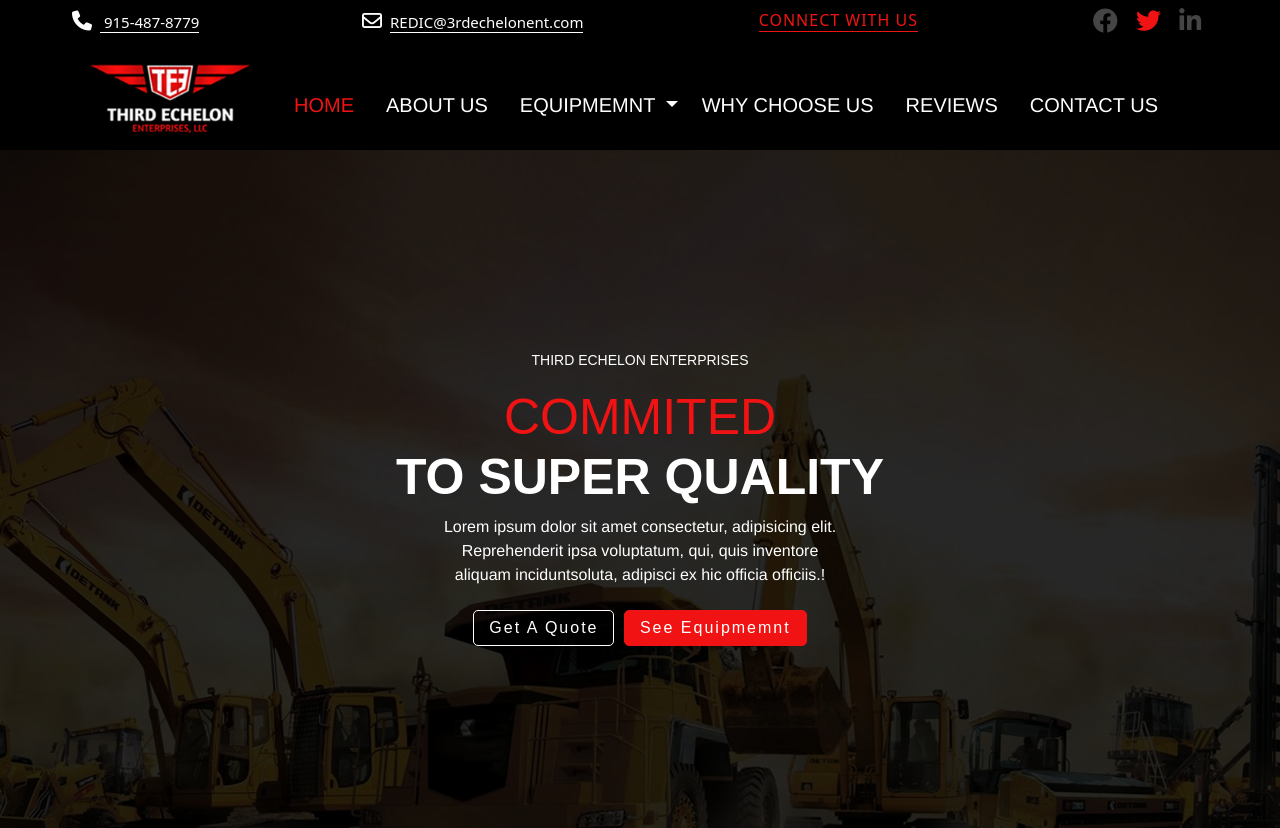
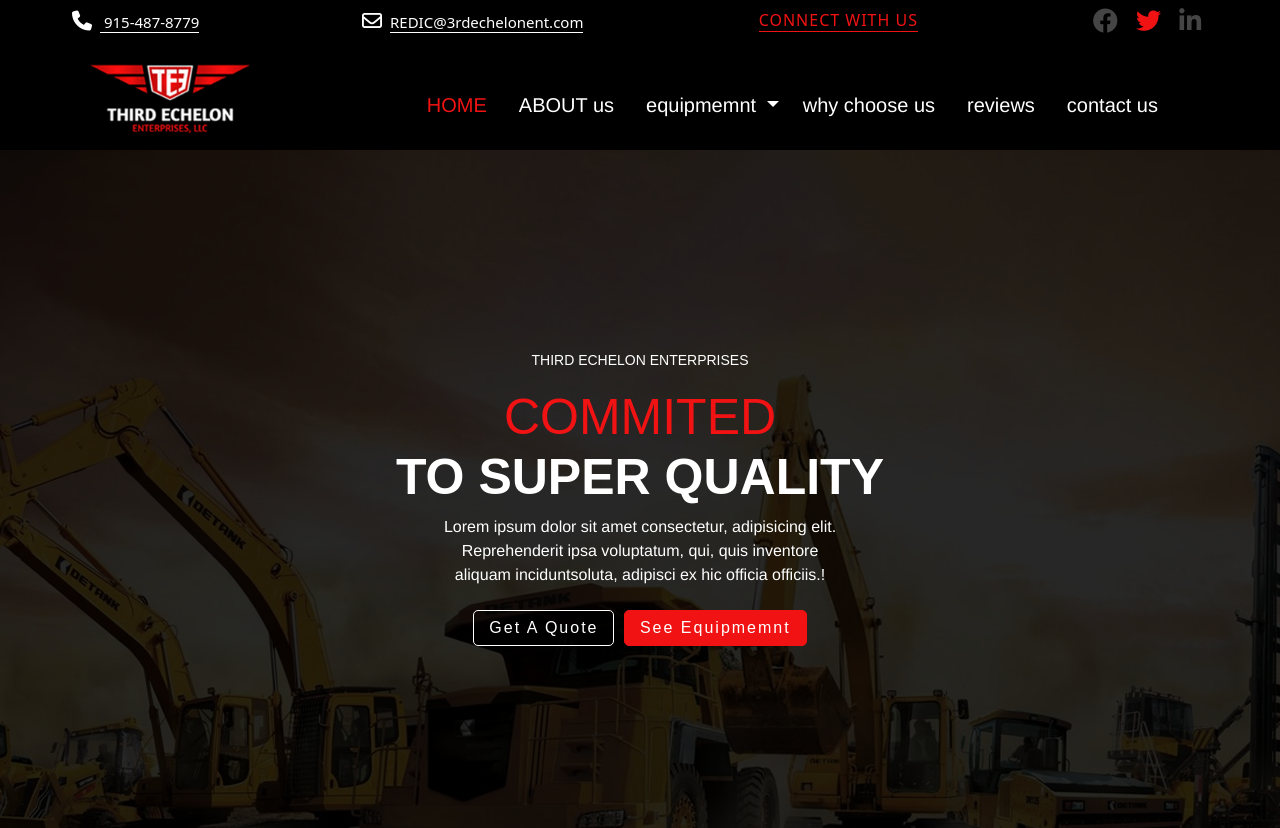
Before and after one commit to mfarden/project1, a plain HTML site: page index.html in a window 1280 px wide. Shown: the top 828 px of the page. Drawn offline with nearby package versions, Linux system fonts and the light colour scheme.

Commit message:
Update style.css
Test

```diff
--- a/style.css
+++ b/style.css
@@ -1,3 +1,4 @@
+
 .top_meun {
   background-color: black;
 }
@@ -5,7 +6,6 @@
 
 
 .topbar {
-
   width: auto;
   height: auto;
   background-color: #000;
@@ -91,7 +91,6 @@ nav {
 }
 
 .nav-item .nav-link {
-
   font-family: Helvetica;
   list-style: none;
 }
@@ -104,7 +103,7 @@ nav {
 
 .nav-link {
   color: #ffffff;
-  text-transform: uppercase;
+  text-transform: capitaliz;
   transition: all 0.2s;
   font-weight: 400px;
   font-size: 20px;
@@ -148,7 +147,6 @@ nav {
   padding: 5px;
   font-weight: 300px;
   color: #f11313;
-
   transition: all 0.5s;
 }
 
@@ -157,9 +155,7 @@ nav {
 }
 
 .navbar-toggler:hover {
-
   color: #f11313;
-
 }
 
 /* banner star */
```
